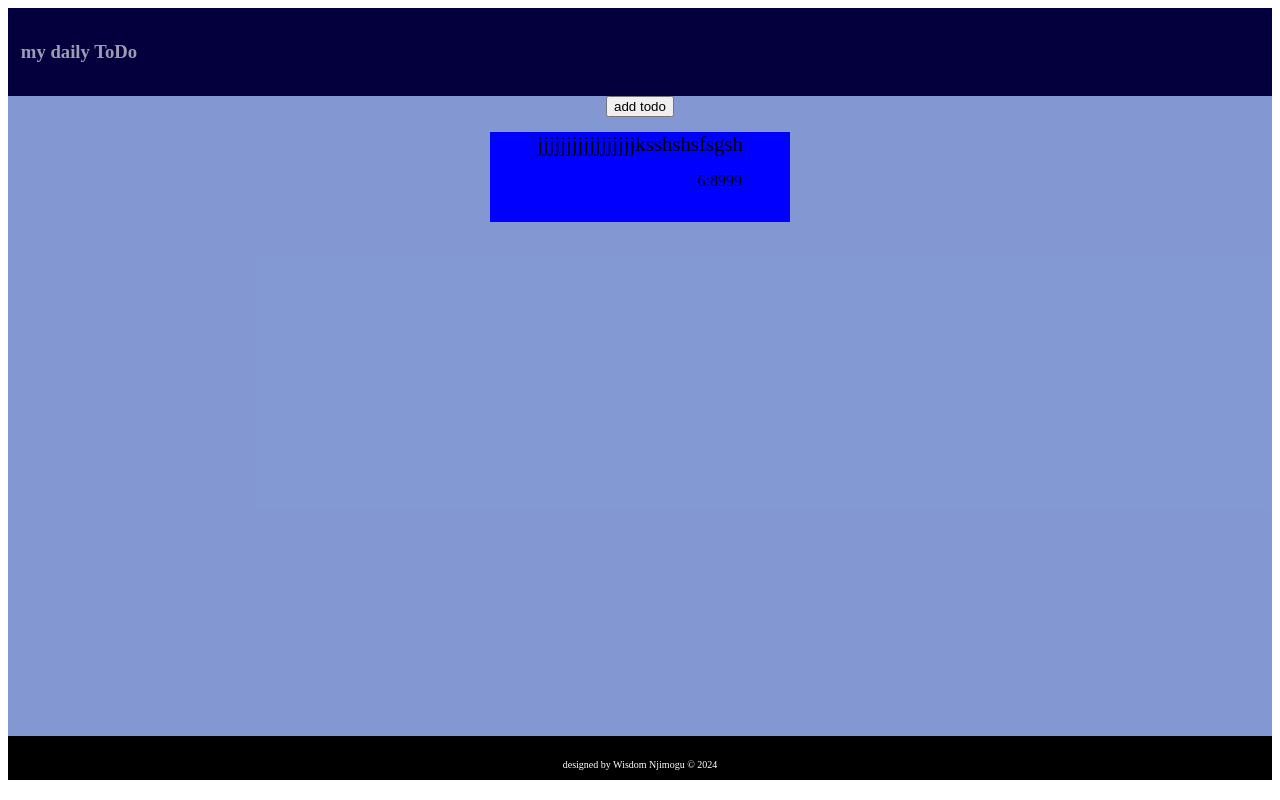
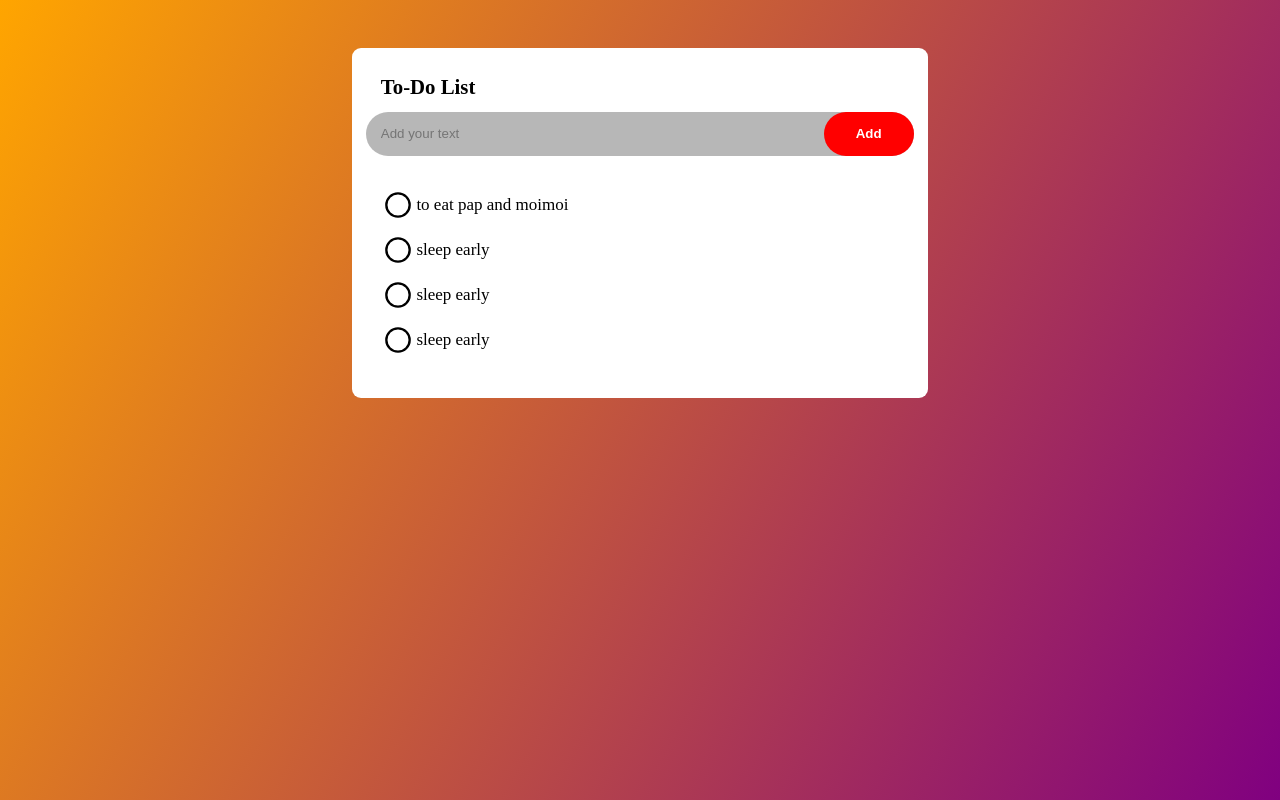
Before and after one commit to Hart-wiz/todoApp, a plain HTML site: page index.html in a window 1280 px wide. Drawn offline with Linux system fonts and the light colour scheme.

Commit message:
committing aan new todo list better version

```diff
--- a/css/style.css
+++ b/css/style.css
@@ -1,65 +1,108 @@
 /* resetting css */
-@import url(./style.css);
+@import url(./reset.css);
 
 /* styling the body */
-body {
+
+main {
+  background: linear-gradient(300deg, purple, orange);
+  height: 100vh;
+
+  display: flex;
+  flex-direction: column;
+
+  /* place-content: center; */
+  align-items: center;
 }
 
-nav {
-  background-color: rgb(4, 0, 61);
-  color: rgba(255, 255, 255, 0.61);
-  padding: 0.9rem 0.8rem;
+.todo-app {
+  min-width: 300px;
+  width: 45%;
+  min-height: 30%;
+  background-color: white;
+  border-radius: 9px;
+  padding: 0.9rem;
+  margin-top: 3rem;
 }
-main {
-  background-color: rgba(5, 48, 165, 0.493);
-  min-height: 80vh;
-  display: flex;
-  flex-direction: column;
-  align-items: center;
-  position: relative;
+.todo-app h2 {
+  font-size: 1.3rem;
+  font-weight: 600;
+  padding: 0.9rem;
 }
 
-footer {
+.row {
+  max-width: 100%;
+  display: flex;
+  justify-content: space-between;
+  align-items: center;
+  border-radius: 300px;
+  background-color: red;
+  background: transparent;
+  background-color: rgba(39, 38, 38, 0.329);
+}
+.row input {
+  padding: 0.9rem;
+  border-radius: 300px;
+  border: none;
+  outline: none;
+
+  background: transparent;
+
+  min-width: 70%;
+}
+.row button {
+  border-radius: 300px;
+  padding: 0.9rem 2rem;
+  background-color: red;
+  color: white;
+  font-weight: 700;
+  border: none;
+  outline: none;
+  cursor: pointer;
+}
+.row button:hover {
+  background-color: rgba(255, 0, 0, 0.568);
+  color: rgba(255, 255, 255, 0.705);
+}
+
+/* styling the list */
+.todo-app ul {
+  padding: 1.5rem 0;
+}
+
+.todo-app ul li {
+  font-size: 17px;
+  list-style: none;
+  padding: 16px 8px 12px 50px;
+  cursor: pointer;
+  user-select: none;
+}
+
+.todo-app ul li:before {
+  content: " ";
+  position: absolute;
+  height: 28px;
+  width: 28px;
+  border-radius: 50%;
+  background-image: url(../assets/circle.svg);
+  background-size: cover;
+  background-position: center;
+  left: 16%;
+  margin-top: -4.8px;
+}
+
+@media screen and (min-width: 500px) {
+  .todo-app ul li:before {
+    left: 30%;
+  }
+}
+
+/* footer {
   background-color: black;
   color: white;
-  height: auto;
-  padding-top: 0.8rem;
-  display: flex;
+  display: block;
+  place-items: center;
+  align-items: center;
   justify-content: center;
-  font-size: x-small;
-}
-
-.card {
-  background-color: blue;
+  place-content: center;
   min-height: 90px;
-  min-width: 300px;
-  margin: 0.9rem 0;
-  text-align: center;
-}
-.card article {
-  font-size: 1.3rem;
-}
-.card p {
-  justify-self: flex-end;
-  padding: 0 3rem;
-}
-.visible {
-  display: flex;
-  flex-direction: column;
-  width: 300px;
-  position: absolute;
-  top: 20%;
-  background-color: orange;
-  align-items: center;
-  padding: 0.5rem 0;
-}
-.not-visible {
-  display: none;
-}
-.textarea {
-  width: 80%;
-  height: 90px;
-}
-.time {
-  width: 60%;
-}
+} */
--- a/index.html
+++ b/index.html
@@ -5,31 +5,30 @@
 
     <meta name="viewport" content="width=device-width, initial-scale=1.0" />
     <link rel="stylesheet" href="./css/style.css" />
-    <title>Daily</title>
+    <title>Daily-todo</title>
   </head>
   <body>
-    <nav>
-      <h3>my daily ToDo</h3>
-    </nav>
     <main>
-      <button class="btn" type="button" onclick="addTodo()">add todo</button>
-      <div class="card">
-        <article>jjjjjjjjjjjjjjjjjksshshsfsgsh</article>
-        <p>6:8999</p>
+      <div class="todo-app">
+        <h2>To-Do List</h2>
+        <div class="row">
+          <input type="text" placeholder="Add your text" />
+          <button>Add</button>
+        </div>
+
+        <ul>
+          <li>to eat pap and moimoi</li>
+          <li>sleep early</li>
+          <li>sleep early</li>
+          <li>sleep early</li>
+        </ul>
       </div>
+    </main>
 
-      <form action="" class="not-visible">
-        <input type="text" class="textarea" />
-        <input type="time" class="time" />
-        <fieldset>
-          <button type="button" onclick="createCard();">submit</button>
-          <button type="reset">clear</button>
-        </fieldset>
-      </form>
-    </main>
+    <!--
     <footer>
       <p>designed by Wisdom Njimogu &copy 2024</p>
-    </footer>
+    </footer> -->
     <script src="./index.js"></script>
   </body>
 </html>
--- a/index.js
+++ b/index.js
@@ -1,16 +1,42 @@
 const form = document.querySelector("form");
 const textarea = document.querySelector(".textarea");
+const timearea = document.querySelector(".time");
 const main = document.querySelector("main");
 
 function createCard() {
   const text = textarea.value;
+  const time = timearea.value;
   const cardBody = document.createElement("div");
 
   main.appendChild(cardBody);
-  card.classList.add("card");
+  cardBody.classList.add("card");
 
-  card.innerText = text;
+  const todoText = document.createElement("article");
+  cardBody.appendChild(todoText);
+  todoText.classList.add("textClass");
+
+  const todoTime = document.createElement("p");
+  cardBody.appendChild(todoTime);
+
+  todoText.innerHTML = text;
+  todoTime.innerText = time;
   form.classList.add("not-visible");
+
+  // creating the delete btn
+
+  function handleClick() {
+    alert("clicked button");
+  }
+  const createDelBtn = document.createElement("button");
+  createDelBtn.innerHTML = "delete";
+  cardBody.appendChild(createDelBtn);
+  createDelBtn.classList.add("del-btn");
+  createDelBtn.setAttribute("onclick", handleClick());
+  // cardBody.classList.remove("card");
+  // cardBody.classList.add("not-visible");
+
+  // creating the completed task btn
+  const completedTaskBtn = document.createElement("button");
 }
 
 function addTodo() {
```
Also changed, not shown: assets/check-circle.svg (added), assets/circle.svg (added), assets/trash-2.svg (added).
